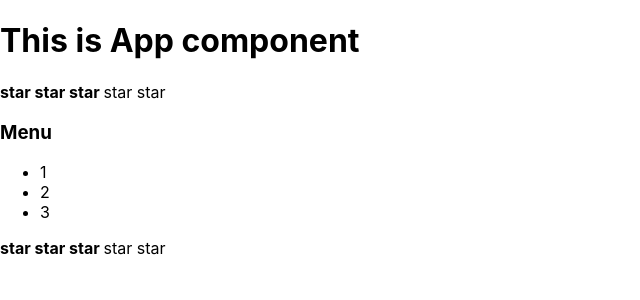
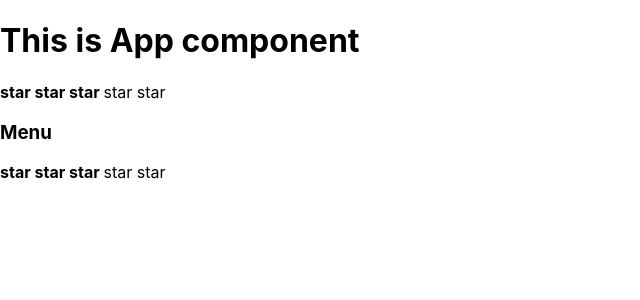
Before and after one commit to DenisKulik/react-course, a React (Create React App) app: page / in a window 1280 px wide. Shown: the top 300 px of the page, without its empty margins (0-640 px from the left). Built offline with nearby package versions, Linux system fonts and the light colour scheme.

Commit message:
refactor Accordion component

```diff
--- a/src/components/Accordion/Accordion.tsx
+++ b/src/components/Accordion/Accordion.tsx
@@ -1,25 +1,21 @@
 type AccordionPropsType = {
     title: string,
-    collapsed: boolean,
+    collapsed?: boolean,
 }
 
-export default function Accordion({title, collapsed}: AccordionPropsType) {
+export default function Accordion({ title, collapsed }: AccordionPropsType) {
     return (
         <div>
-            {collapsed ? <AccordionTitle title={title} /> :
-                <>
-                    <AccordionTitle title={title} />
-                    <AccordionBody />
-                </>
-            }
+            <AccordionTitle title={ title } />
+            { collapsed && <AccordionBody /> }
         </div>
-    )
+    );
 }
 
-function AccordionTitle({title}: { title: string }) {
+function AccordionTitle({ title }: { title: string }) {
     return (
-        <h3>{title}</h3>
-    )
+        <h3>{ title }</h3>
+    );
 }
 
 function AccordionBody() {
@@ -29,5 +25,5 @@ function AccordionBody() {
             <li>2</li>
             <li>3</li>
         </ul>
-    )
+    );
 }
```
